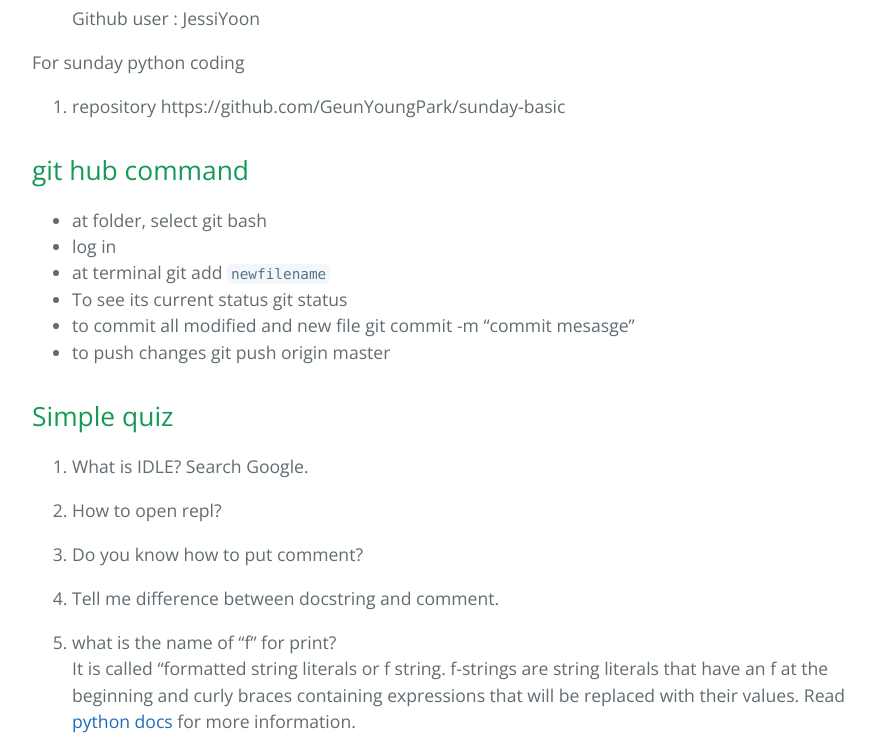
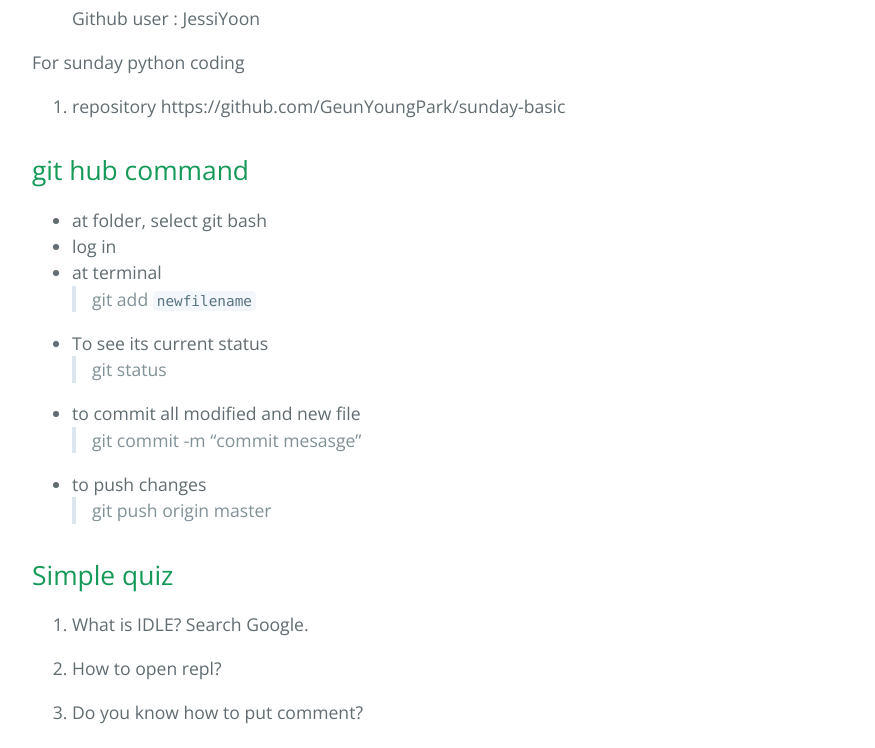
Before and after one commit to GeunYoungPark/GeunYoungPark.github.io, a Jekyll site: the page built from _posts/2019-03-08-python17.md, in a window 1280 px wide and 900 px high, scrolled down 3960 px, cut to the strip 0-748 px from the top of the window. Shown: the whole strip, without its empty margins (192-1067 px from the left). Built offline with Jekyll 4.4.1, drawn with Linux system fonts in a browser that asks for light colours.

Commit message:
git info added

```diff
--- a/_posts/2019-03-08-python17.md
+++ b/_posts/2019-03-08-python17.md
@@ -173,13 +173,13 @@ https://github.com/GeunYoungPark/sunday-basic
 - at folder, select git bash
 - log in
 - at terminal
-git add `newfilename`
+> git add `newfilename`
 - To see its current status
-git status
+> git status
 - to commit all modified and new file
-git commit -m "commit mesasge"
+> git commit -m "commit mesasge"
 - to push changes
-git push origin master
+> git push origin master
 
 
 ## Simple quiz
```
